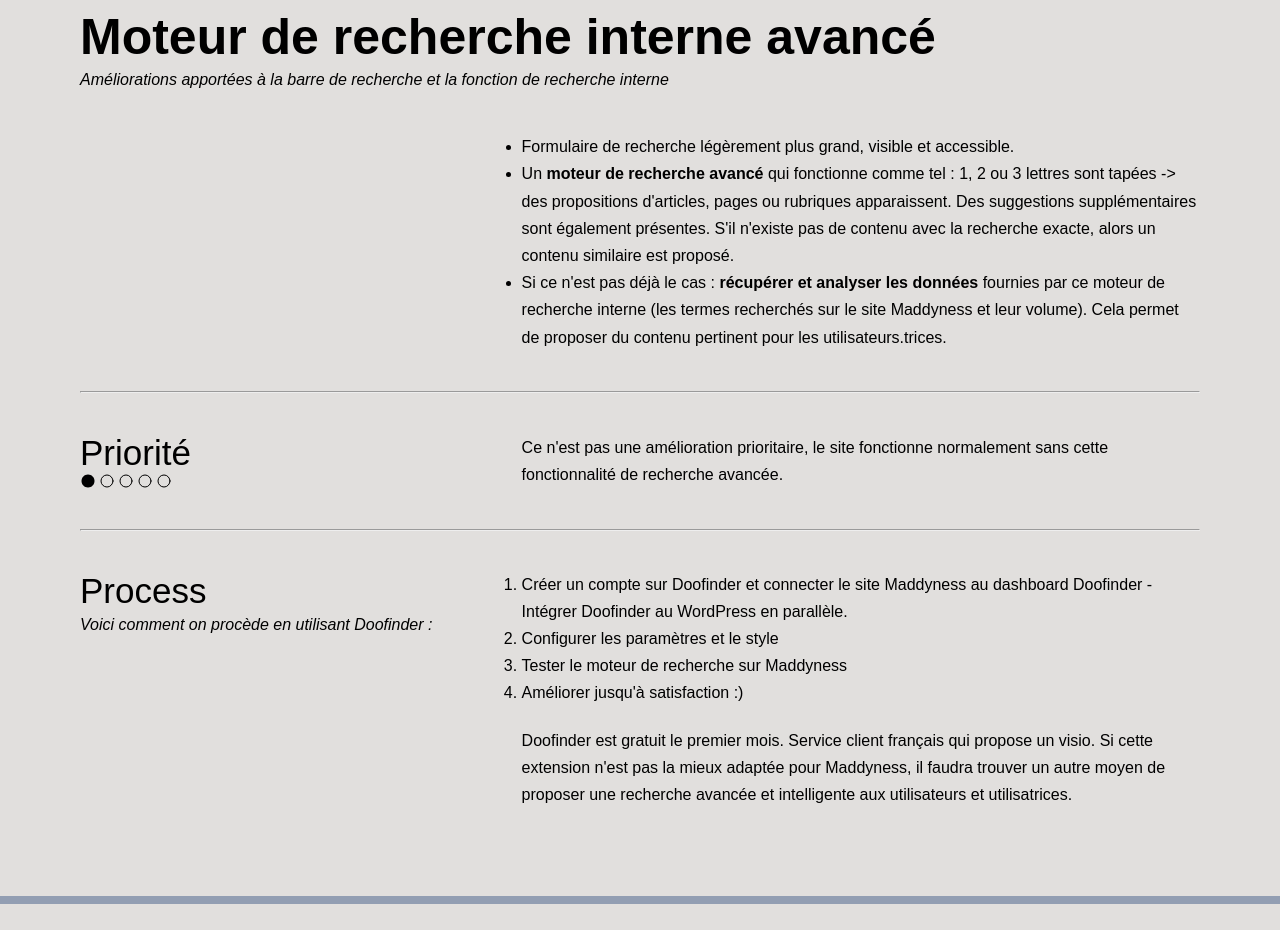
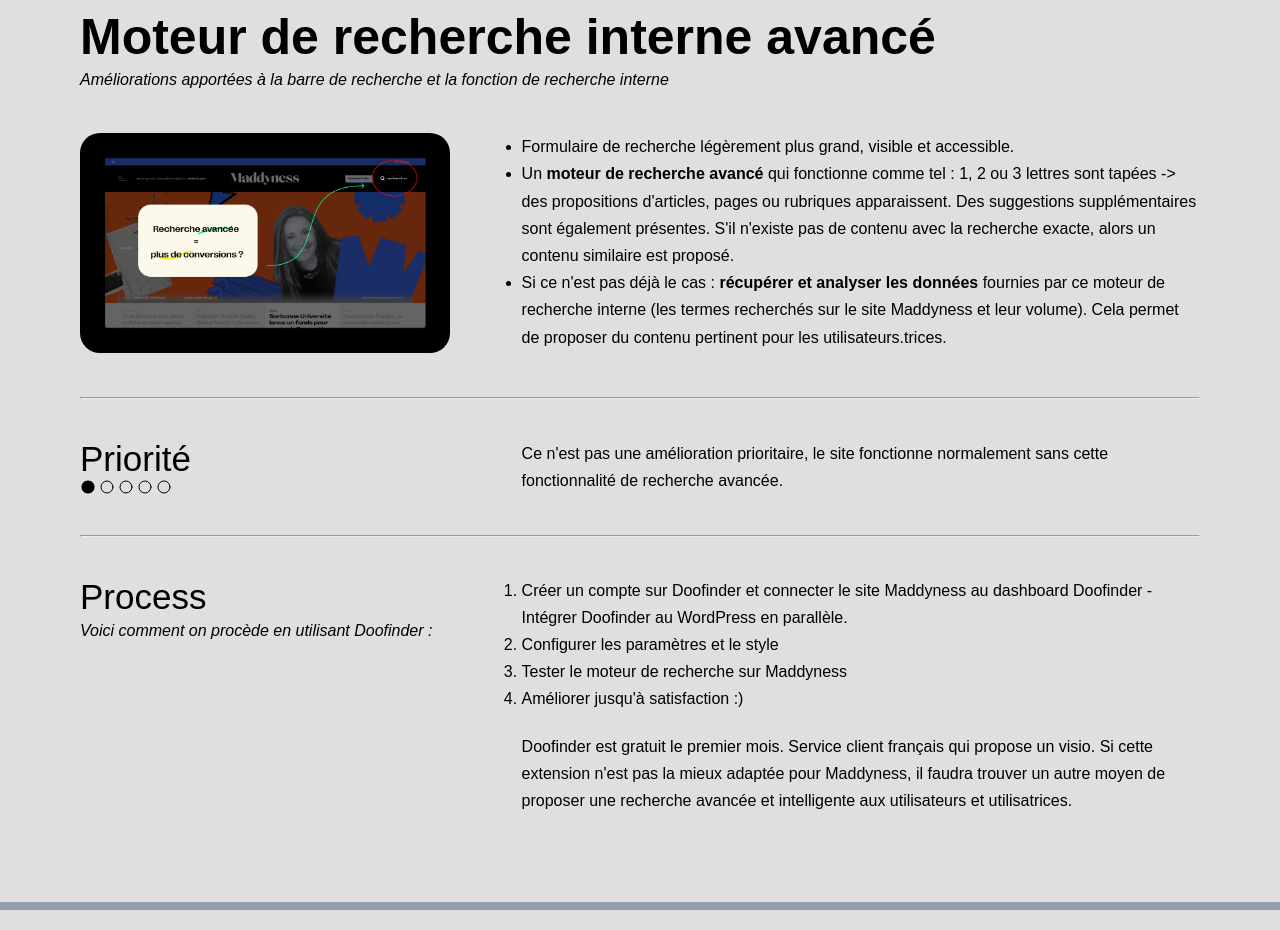
Before and after one commit to AlexandraBarbier/studycase-maddyness, a plain HTML site: page index.html in a window 1280 px wide. Shown: the part 840-1770 px from the top of the page. Drawn offline with nearby package versions, Linux system fonts and the light colour scheme; a web font is replaced by a local one.

Commit message:
Update index.html

```diff
--- a/index.html
+++ b/index.html
@@ -48,7 +48,7 @@
                 interne</p>
             <div class="flex pad1">
                 <div class="titleCase-container">
-                    <img src="img/Group 291.png" alt="">
+                    <img src="Group 291.png" alt="">
 
                 </div>
                 <div class="asideCase-container">
```
